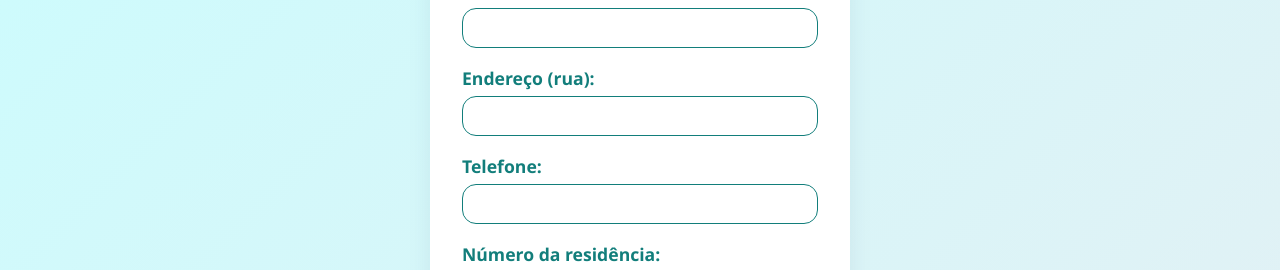
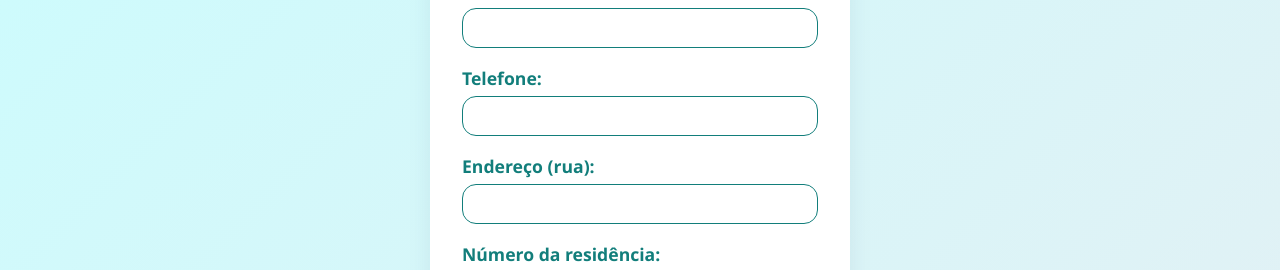
Before and after one commit to aldopedro/sumiclean, a Next.js app: page /cadastro in a window 1280 px wide. Shown: the part 329-599 px from the top of the page. Built offline with nearby package versions, Linux system fonts and the light colour scheme.

Commit message:
Ajustes inckusão telefone

```diff
--- a/src/app/cadastro/page.tsx
+++ b/src/app/cadastro/page.tsx
@@ -28,7 +28,7 @@ export default function Cadastro() {
             const response = await fetch("https://sumiclean-q7p6.onrender.com/cadastro", {
                 method: "POST",
                 headers: { "Content-Type": "application/json" },
-                body: JSON.stringify({ nome, email, senha, endereco, numero, referencia })
+                body: JSON.stringify({ nome, email, senha, endereco, numero, referencia, telefone })
             });
 
             if (!response.ok) throw new Error("Erro ao cadastrar.");
@@ -113,20 +113,20 @@ export default function Cadastro() {
                 </div>
 
                 <div className={styles.field}>
+                    <label className={styles.label}>Telefone: </label>
+                    <input
+                        type="text"
+                        value={telefone}
+                        onChange={(e) => setTelefone(e.target.value)}
+                        className={styles.input}
+                    />
+                </div>
+                <div className={styles.field}>
                     <label className={styles.label}>Endereço (rua):</label>
                     <input
                         type="text"
                         value={endereco}
                         onChange={(e) => setEndereco(e.target.value)}
-                        className={styles.input}
-                    />
-                </div>
-                <div className={styles.field}>
-                    <label className={styles.label}>Telefone: </label>
-                    <input
-                        type="text"
-                        value={telefone}
-                        onChange={(e) => setTelefone(e.target.value)}
                         className={styles.input}
                     />
                 </div>
```
